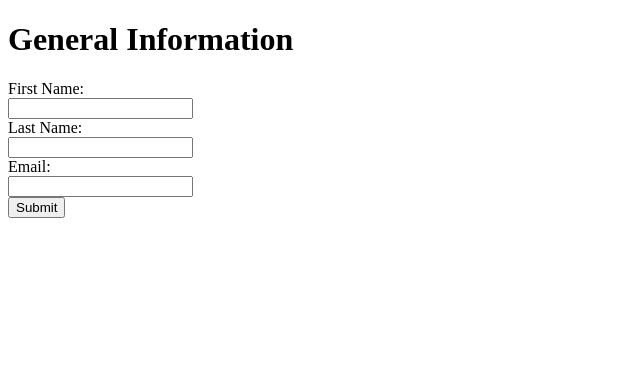
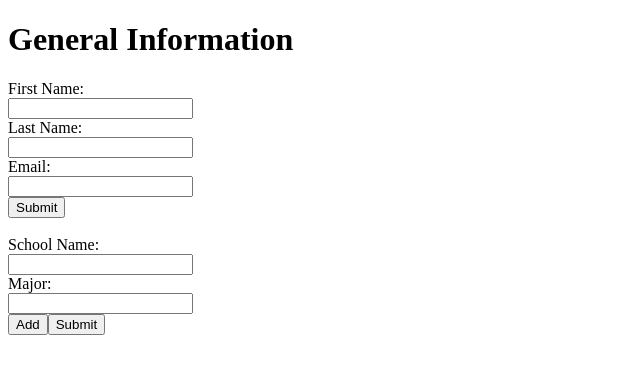
Before and after one commit to brian-j-ok/cv-project, a React (Create React App) app: page / in a window 1280 px wide. Shown: the top 374 px of the page, without its empty margins (0-640 px from the left). Built offline with nearby package versions, Linux system fonts and the light colour scheme.

Commit message:
basic dynamic form for Education

```diff
--- a/src/App.js
+++ b/src/App.js
@@ -2,18 +2,6 @@ import React, { Component } from "react";
 import Resume from './components/Resume';
 
 class App extends Component {
-  constructor(props) {
-    super()
-
-    this.state = {
-      personal: {
-        fname: '',
-        lname: '',
-        email: '',
-      }
-    }
-  }
-
   render() {
     return(
       <div>
--- /dev/null
+++ b/src/components/Education.js
@@ -0,0 +1,56 @@
+import React, { Component, useState } from "react";
+
+class Education extends Component {
+  constructor(props) {
+    super(props)
+
+    this.state = {
+      eduValues: [{
+        name: "",
+        major: "",
+      }]
+    };
+    this.handleSubmit = this.handleSubmit.bind(this)
+  }
+
+  handleChange = (i, e) => {
+    let eduValues = [...this.state.eduValues];
+    eduValues[i][e.target.name] = e.target.value;
+    this.setState({ eduValues });
+  }
+
+  addFormFields = () => {
+    this.setState(({
+      eduValues: [...this.state.eduValues, {
+        name: "",
+        major: "",
+      }]
+    }))
+  }
+
+  handleSubmit = (event) => {
+    event.preventDefault();
+    alert(JSON.stringify(this.state.eduValues));
+  }
+
+  render() {
+    return (
+      <form onSubmit={this.handleSubmit}>
+        {this.state.eduValues.map((element, index) => (
+          <div key={index}>
+            <label for="name">School Name:</label><br />
+            <input type="text" id="name" value={element.name || ""} onChange={e => this.handleChange(index, e)} /><br />
+            <label for="major">Major:</label><br />
+            <input type="text" id="major" value={element.major || ""} onChange={e => this.handleChange(index, e)} /><br />
+          </div>
+        ))}
+        <div>
+          <button type="button" onClick={() => this.addFormFields()}>Add</button>
+          <button type="submit">Submit</button>
+        </div>
+      </form>
+    )
+  }
+}
+
+export default Education
--- a/src/components/General.js
+++ b/src/components/General.js
@@ -16,7 +16,7 @@ class General extends Component {
     this.setState({ [e.target.name]: e.target.value });
   }
 
-  onSubmitTask = (e) => {
+  onSubmit = (e) => {
     e.preventDefault();
     this.setState({
       personal: {
@@ -36,7 +36,7 @@ class General extends Component {
         <h1>General Information</h1>
 
         {active ? (
-          <form onSubmit={this.onSubmitTask}>
+          <form onSubmit={this.onSubmit}>
             <label for="fname">First Name:</label><br />
             <input type="text" id="fname" name="fname" value={this.state.fname} onChange={this.handleChange} /><br />
             <label for="lname">Last Name:</label><br />
--- a/src/components/Resume.js
+++ b/src/components/Resume.js
@@ -1,11 +1,13 @@
 import React, { Component } from "react";
 import General from './General';
+import Education from './Education';
 
 class Resume extends Component {
   render() {
     return(
       <main>
-        <General />
+        <General /> <br />
+        <Education />
       </main>
     )
   }
```
